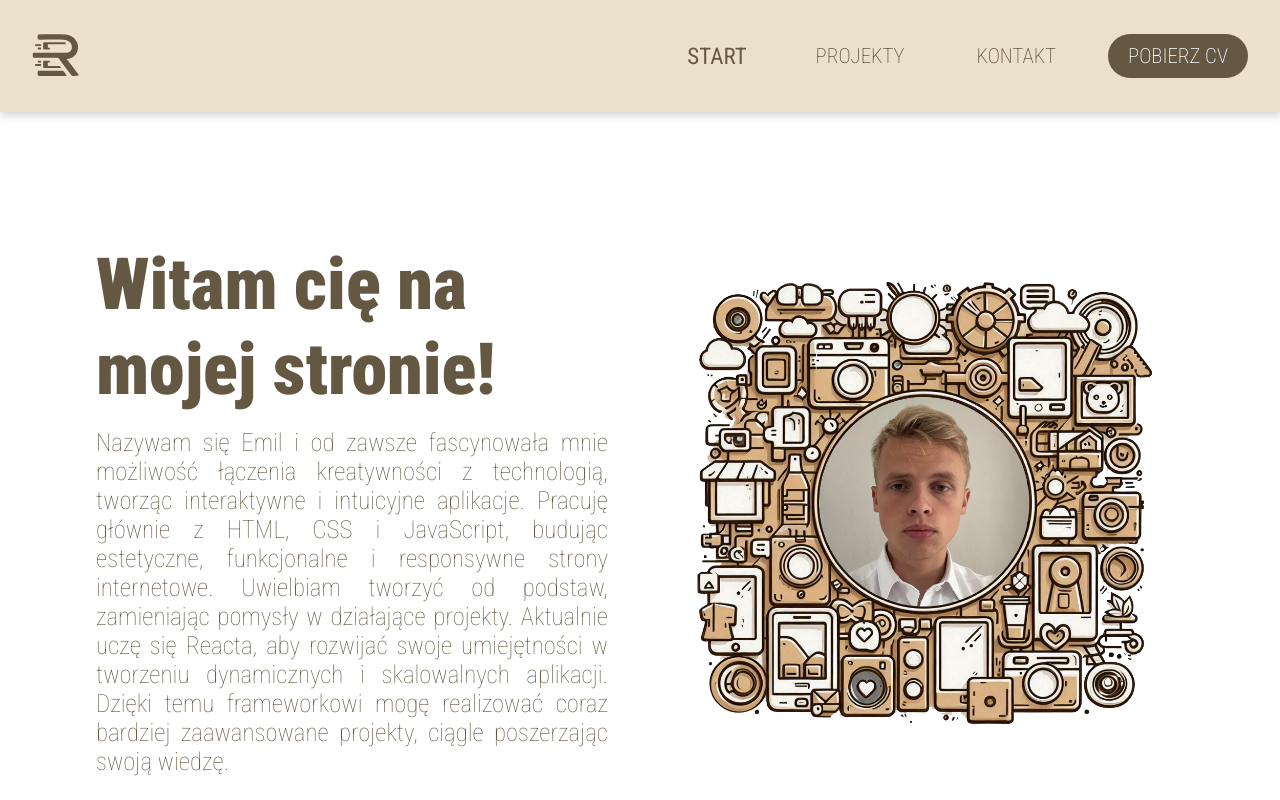
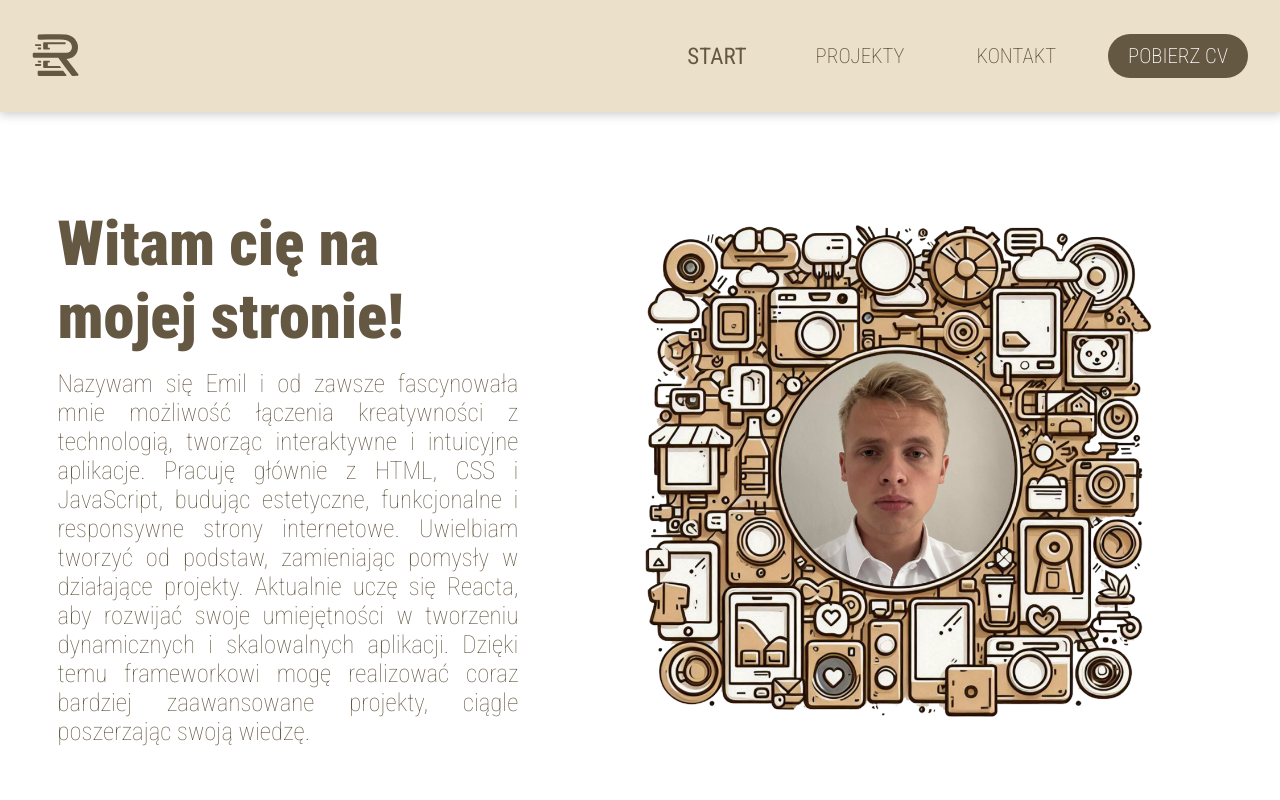
Before and after one commit to emilRacz21/portfolio-react, a React (Vite) app: page / in a window 1280 px wide. Shown: the top 800 px of the page. Built offline with nearby package versions, Linux system fonts and the light colour scheme.

Commit message:
commit added vh and vw

```diff
--- a/src/components/Author/Author.scss
+++ b/src/components/Author/Author.scss
@@ -1,7 +1,8 @@
 @use "../../index.scss" as *;
 
 .author-section {
-  padding: 4rem;
+  padding: 2vw;
+  padding-top: 0;
   display: grid;
   @include justify-align-center;
   grid-template-columns: 1fr 1fr;
@@ -29,9 +30,8 @@
 
   .author-photo {
     padding: 2rem;
-    max-width: 100%;
     height: auto;
-    width: 44rem;
+    width: 80vh;
     animation: pulse 20s infinite;
   }
 
@@ -56,6 +56,7 @@
     }
 
     .author-photo {
+      width: 100vw;
       padding: 0;
       order: -1;
     }
--- a/src/components/Contact/Contact.scss
+++ b/src/components/Contact/Contact.scss
@@ -3,7 +3,7 @@
   padding: 0rem 3rem 0rem 3rem;
 }
 .contact-grid {
-  padding: 4rem 0 0 0;
+  padding: 4vh 0 0 0;
   display: grid;
   @include justify-align-center;
   grid-template-columns: 1fr 1fr;
@@ -22,8 +22,8 @@
 }
 
 .contact-image {
-  width: 10rem;
-  height: 10rem;
+  width: 9vw;
+  height: 9vw;
 }
 
 .contact-title {
@@ -64,4 +64,8 @@
     overflow: hidden;
     text-overflow: ellipsis;
   }
+  .contact-image {
+    width: 20vh;
+    height: 20vh;
+  }
 }
--- a/src/components/Header/Header.scss
+++ b/src/components/Header/Header.scss
@@ -2,7 +2,8 @@
 header {
   @include lef-right;
   position: fixed;
-  height: 7rem;
+  height: 5.8vw;
+  min-height: 7rem;
   z-index: 1;
   transition: $def-transition;
   display: flex;
--- a/src/components/Interests/Interests.scss
+++ b/src/components/Interests/Interests.scss
@@ -22,7 +22,7 @@
     border-radius: 10px;
     background-color: $main-color-white;
     color: $main-color;
-    padding: 10px 20px;
+    padding: 1.3vh 2vw;
     margin: 0.2rem;
   }
 }
--- a/src/components/Projects_/Projects.scss
+++ b/src/components/Projects_/Projects.scss
@@ -8,13 +8,13 @@
   font-weight: 900;
   text-align: center;
   font-size: $author-main-font;
-  margin-top: 2.5rem;
+  margin-top: 2.5vh;
   margin-bottom: 0;
 }
 
 .project-title {
   font-size: 1.3rem;
-  margin-bottom: 3.5rem;
+  margin-bottom: 3.5vh;
   text-align: center;
 }
 
@@ -48,7 +48,7 @@
 
 .project-text {
   @include allCenter;
-  padding: 2rem;
+  padding: 2vw;
 
   h3 {
     font-weight: 800;
--- a/src/index.scss
+++ b/src/index.scss
@@ -9,7 +9,7 @@ $footer-transition: 0.3s ease;
 $desc-font: 1.3rem;
 $second-font: 3rem;
 $img-size: 8rem;
-$author-main-font: 4.5rem;
+$author-main-font: 7.8vh;
 $author-p-font: 1.55rem;
 $mobile-second-font: 3.5rem;
 $def-transition: 0.3s ease;
```
Also changed, not shown: src/assets/projects_photo/cepik.png.
